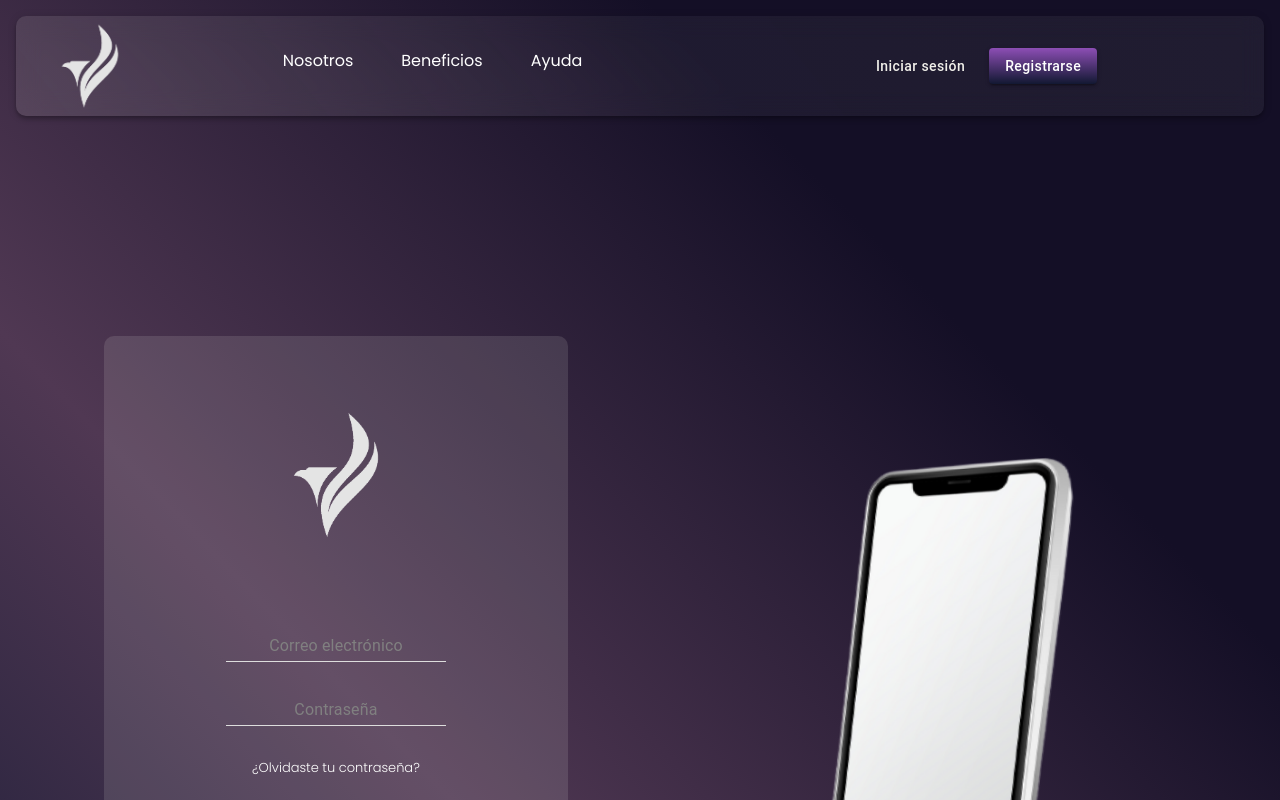
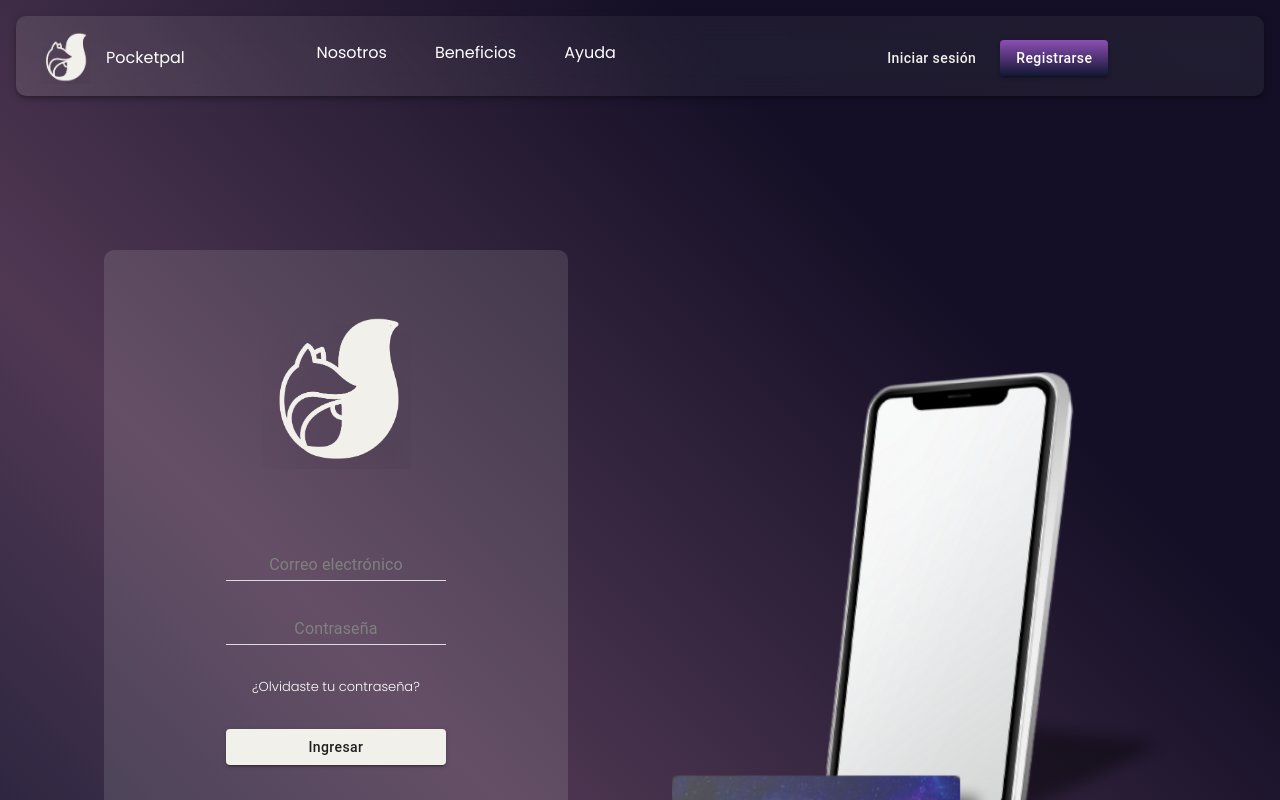
Before and after one commit to No-Country/c12-36-ft-reactnative, a React (Vite) app in the folder frontend/: page /login in a window 1280 px wide. Shown: the top 800 px of the page. Built offline with nearby package versions, Linux system fonts and the light colour scheme.

Commit message:
header changes

```diff
--- a/frontend/src/components/Header/Header.jsx
+++ b/frontend/src/components/Header/Header.jsx
@@ -30,9 +30,12 @@ const Header = () => {
   return (
     <AppBar className='header'>
       <Container maxWidth='xl'>
-        <Toolbar disableGutters>
+        <Toolbar disableGutters className='toolbar'>
           <Link to='/'>
-            <img src={logo} alt='logo' width='100px' />
+            <div className='logo'>
+              <img src={logo} alt='logo' />
+              Pocketpal
+            </div>
           </Link>
           <Box sx={{ flexGrow: 1, display: { xs: 'flex', md: 'none' } }} justifyContent='flex-end'>
             <IconButton size='large' aria-label='account' aria-controls='menu-appbar' aria-haspopup='true' onClick={handleOpenNavMenu} color='inherit'>
--- a/frontend/src/components/Header/header.css
+++ b/frontend/src/components/Header/header.css
@@ -4,4 +4,20 @@
     backdrop-filter: blur(11.5px);
     margin: 1rem;
     width: calc(100vw - 2rem)!important;
+
+    height: 80px;
 }
+
+.logo {
+    display: flex;
+    align-items: center;
+    gap: 1rem;
+}
+
+.logo img {
+    width: 50px;
+}
+
+.toolbar {
+    padding-top: 1rem;
+}
--- a/frontend/src/components/Login/Login.css
+++ b/frontend/src/components/Login/Login.css
@@ -2,7 +2,7 @@
   /* height: 100vh; */
   /* height: 1342px; */
   /* background: linear-gradient(0deg, #241A30 36.79%, #41233D 100%); */
-  margin-top: 336px;
+  margin-top: 250px;
   margin-bottom: 336px;
 
   display: flex;
```
Also changed, not shown: frontend/src/assets/logo.png.
